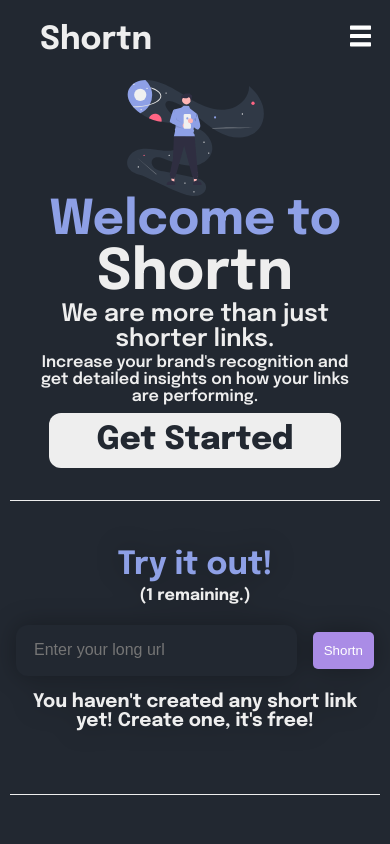
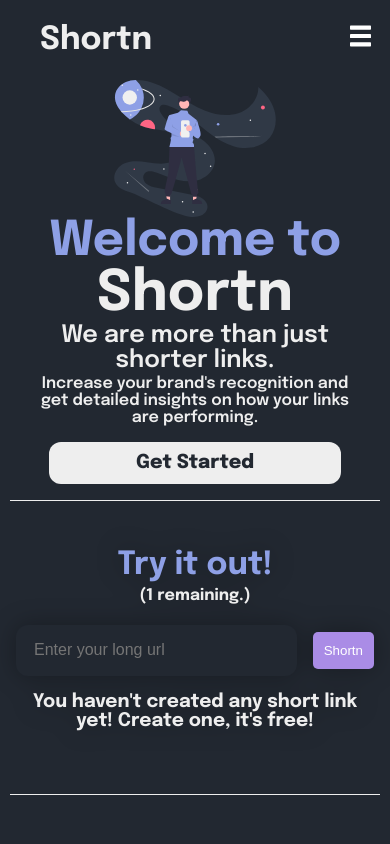
Before and after one commit to denizlg24/url-shortner, a React (Vite) app: page / in a window 390 px wide. Shown: the top 844 px of the page. Built offline with nearby package versions, Linux system fonts and the light colour scheme.

Commit message:
css changes

```diff
--- a/src/components/PricingPlanItem.jsx
+++ b/src/components/PricingPlanItem.jsx
@@ -16,7 +16,7 @@
         <h3>{props.desc}</h3>
         <ul className="pricing-item-selling-points">
           {props.features.map((feature) => {
-            return <li id={feature.id}>{feature.title}</li>
+            return <li id={feature.id} key={feature.key}>{feature.title}</li>
           })}
         </ul>
       </div>
--- a/src/pages/LandingPage.css
+++ b/src/pages/LandingPage.css
@@ -30,6 +30,9 @@
   flex: 3;
   height: 100%;
   position: relative;
+  display: flex;
+  flex-direction: column;
+  justify-content: space-evenly;
 }
 
 .landingpage-info-hero {
@@ -72,7 +75,9 @@
   padding: 1rem;
   width: 75vw;
   max-width: calc(1440px / 3);
-  margin-top: .5rem;
+  margin: 1rem;
+  margin-left: 0;
+  margin-right: 0;
   background-color: var(--color-text);
   border: 3px solid transparent;
   border-radius: 12px;
@@ -108,7 +113,13 @@
     height: 500px;
     padding-top: 5rem;
     justify-content: space-between;
+    padding-bottom: 0;
   }
+
+  .landing-call-to-action-button button{
+    font-size: 1.2rem;
+  }
+
   .landingpage-illustration-container {
     flex: 1;
     margin: 0;
--- a/src/pages/LandingPage.jsx
+++ b/src/pages/LandingPage.jsx
@@ -88,7 +88,7 @@
     e.preventDefault();
     const pricingElement = document.getElementById("pricingsID");
     pricingElement.scrollIntoView();
-  }
+  };
 
   return (
     <>
@@ -96,6 +96,7 @@
       <div className="landingpage-main">
         <div className="landingpage-container">
           <div className="landingpage-info-container">
+            <div className="landing-page-text-holder">
               <h1 className="landingpage-info-hero">
                 Welcome to <span className="special-text-landing">Shortn</span>
               </h1>
@@ -103,11 +104,14 @@
                 We are more than just shorter links.
               </h3>
               <h4 className="landingpage-info-extra">
-              Increase your brand's recognition and get detailed insights on how
-              your links are performing.
+                Increase your brand's recognition and get detailed insights on
+                how your links are performing.
               </h4>
+            </div>
             <div className="landing-call-to-action-button">
-              <button onClick={pricingClickHandler}><p>Get Started</p></button>
+              <button onClick={pricingClickHandler}>
+                <p>Get Started</p>
+              </button>
             </div>
           </div>
           <div
--- a/src/pages/Pricing.jsx
+++ b/src/pages/Pricing.jsx
@@ -10,6 +10,7 @@
           <div className="features-title">
             <h1>Plans and Pricing</h1>
           </div>
+          <hr className="features-divider-bottom" />
           <div className="pricing-plans-holder">
             <PricingPlanItem
               title={"Free Plan"}
@@ -20,10 +21,10 @@
               }
               buttonText={"Join for Free."}
               features={[
-                { title: "Up to 3 shortn's/month.", id: "available" },
-                { title: "Get a url's total clicks", id: "medium" },
-                { title: "Advanced Stats", id: "not-available" },
-                { title: "Custom Short Url", id: "not-available" },
+                { title: "Up to 3 shortn's/month.", id: "available" ,key:0 },
+                { title: "Get a url's total clicks", id: "medium" ,key:1},
+                { title: "Advanced Stats", id: "not-available" ,key:2},
+                { title: "Custom Short Url", id: "not-available" ,key:3},
               ]}
               onClickHandler={props.clickFreeHandler}
             ></PricingPlanItem>
@@ -36,10 +37,10 @@
               }
               buttonText={"Get Basic."}
               features={[
-                { title: "Up to 25 shortn's/month.", id: "available" },
-                { title: "Get a url's total clicks", id: "available" },
-                { title: "Advanced Stats", id: "not-available" },
-                { title: "Custom Short Url", id: "not-available" },
+                { title: "Up to 25 shortn's/month.", id: "available" ,key:4},
+                { title: "Get a url's total clicks", id: "available" ,key:5},
+                { title: "Advanced Stats", id: "not-available" ,key:6},
+                { title: "Custom Short Url", id: "not-available" ,key:7},
               ]}
               onClickHandler={props.clickFreeHandler}
             ></PricingPlanItem>
@@ -52,10 +53,10 @@
               }
               buttonText={"Get Plus."}
               features={[
-                { title: "Up to 50 shortn's/month.", id: "available" },
-                { title: "Get a url's total clicks", id: "available" },
-                { title: "Advanced Stats", id: "medium" },
-                { title: "Custom Short Url", id: "not-available" },
+                { title: "Up to 50 shortn's/month.", id: "available",key:8 },
+                { title: "Get a url's total clicks", id: "available" ,key:9},
+                { title: "Advanced Stats", id: "medium" ,key:10},
+                { title: "Custom Short Url", id: "not-available",key:11 },
               ]}
               onClickHandler={props.clickFreeHandler}
             ></PricingPlanItem>
```
Lines whose indentation alone changed are shown as unchanged.
